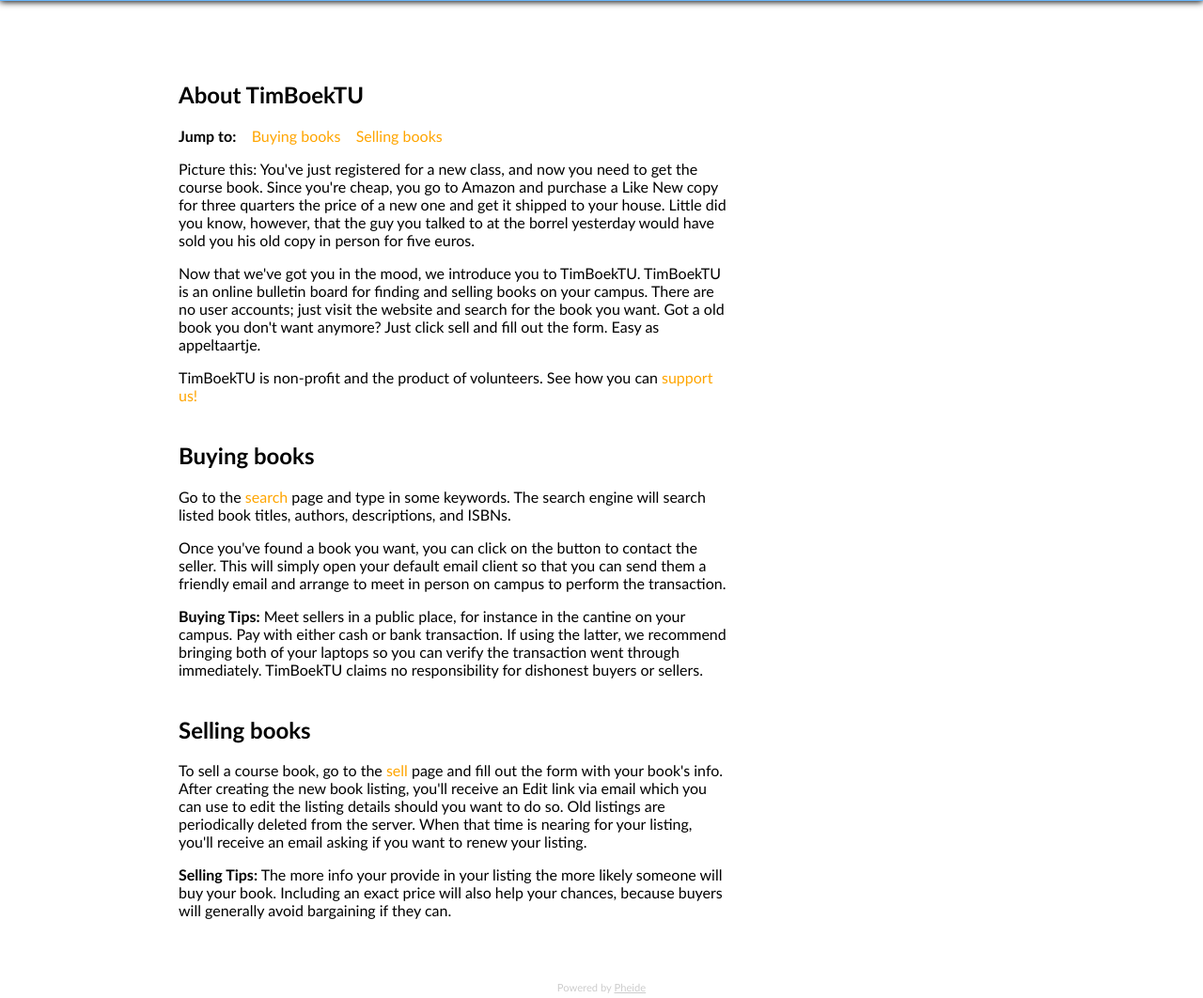
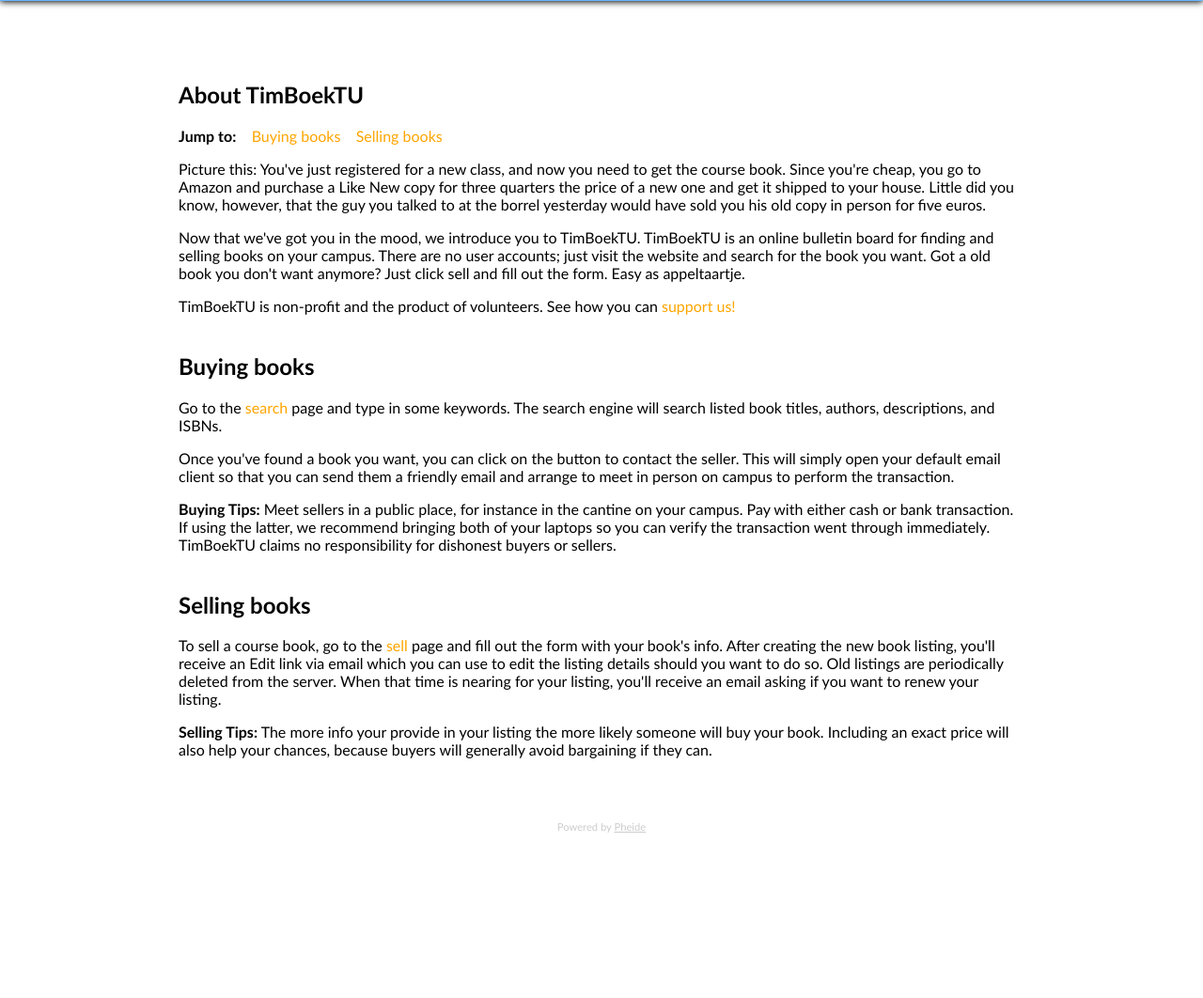
Before and after one commit to phoxicle/timboektu, a Django app: page /about/ in a window 1280 px wide. Shown: the part 109-1171 px from the top of the page at 94% size. After the commit the page ends 995 px from the top, so only its background shows below. Run offline with Django 3.2, Linux system fonts and the light colour scheme; parts of the project's set-up code (start-up, migrations or seed data) failed here and were passed over.

Commit message:
Width on main

```diff
--- a/timboektu/books/static/css/global.css
+++ b/timboektu/books/static/css/global.css
@@ -121,11 +121,11 @@ a:hover {
 #main {
 	float: left;
 	padding: 20px 0 20px 0px;
-	width: 584px;
 }
 
 h2 {
 	padding-top: 20px;
+	max-width: 584px;
 }
 
 #search input[type=text] {
@@ -164,7 +164,7 @@ form label {
 }
 
 .posts {
-
+	width: 584px;
 }
 
 .posts a {
```
